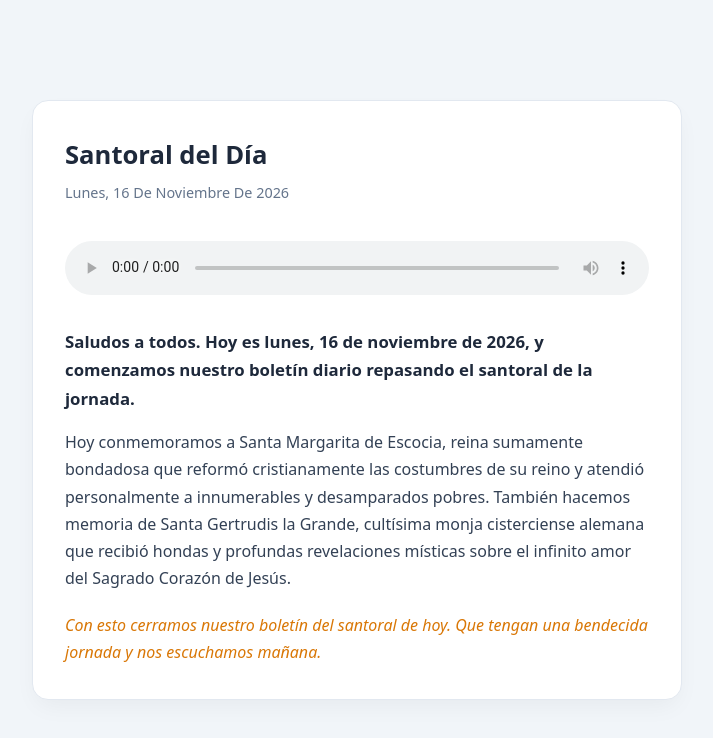
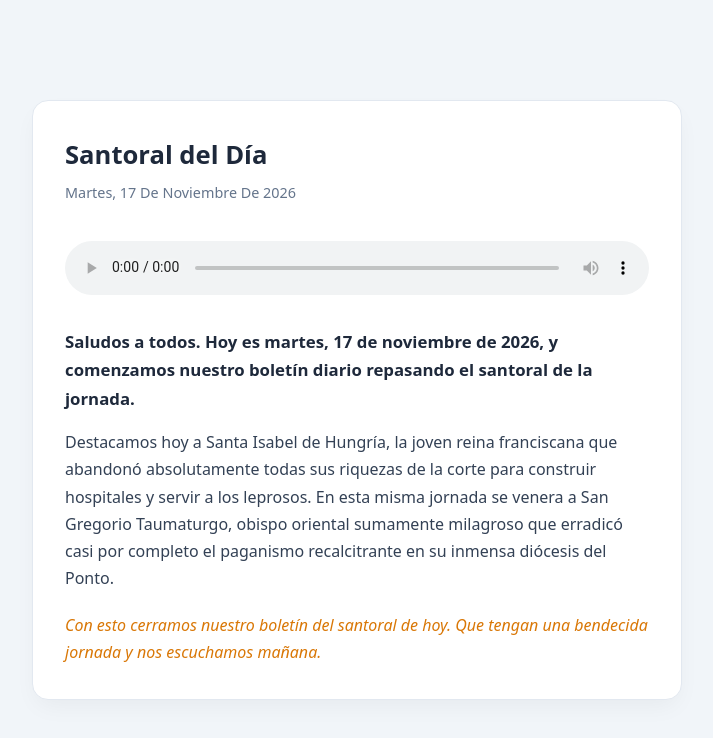
Before and after one commit to radiotelevisionmaitino-ux/santoral-diario, a plain HTML site: page index.html in a window 1280 px wide. Shown: the whole page, without its empty margins (283-996 px from the left). Drawn offline with Linux system fonts and the light colour scheme.

Commit message:
bot: actualización de santoral-hoy.mp3 e index.html

```diff
--- a/index.html
+++ b/index.html
@@ -3,7 +3,7 @@
 <head>
   <meta charset="UTF-8">
   <meta name="viewport" content="width=device-width, initial-scale=1.0">
-  <title>Santoral Diario - Lunes 16 de noviembre</title>
+  <title>Santoral Diario - Martes 17 de noviembre</title>
   <style>
     :root {
       --primary: #1e293b;
@@ -45,10 +45,10 @@
 <body>
   <div class="card">
     <h1>Santoral del Día</h1>
-    <div class="fecha">lunes, 16 de noviembre de 2026</div>
-    <audio controls autoplay src="santoral-hoy.mp3?v=1794825400"></audio>
-    <p class="intro">Saludos a todos. Hoy es lunes, 16 de noviembre de 2026, y comenzamos nuestro boletín diario repasando el santoral de la jornada.</p>
-    <p class="cuerpo">Hoy conmemoramos a Santa Margarita de Escocia, reina sumamente bondadosa que reformó cristianamente las costumbres de su reino y atendió personalmente a innumerables y desamparados pobres. También hacemos memoria de Santa Gertrudis la Grande, cultísima monja cisterciense alemana que recibió hondas y profundas revelaciones místicas sobre el infinito amor del Sagrado Corazón de Jesús.</p>
+    <div class="fecha">martes, 17 de noviembre de 2026</div>
+    <audio controls autoplay src="santoral-hoy.mp3?v=1794914864"></audio>
+    <p class="intro">Saludos a todos. Hoy es martes, 17 de noviembre de 2026, y comenzamos nuestro boletín diario repasando el santoral de la jornada.</p>
+    <p class="cuerpo">Destacamos hoy a Santa Isabel de Hungría, la joven reina franciscana que abandonó absolutamente todas sus riquezas de la corte para construir hospitales y servir a los leprosos. En esta misma jornada se venera a San Gregorio Taumaturgo, obispo oriental sumamente milagroso que erradicó casi por completo el paganismo recalcitrante en su inmensa diócesis del Ponto.</p>
     <p class="cierre">Con esto cerramos nuestro boletín del santoral de hoy. Que tengan una bendecida jornada y nos escuchamos mañana.</p>
   </div>
 </body>
```
Also changed, not shown: 1 other file.
